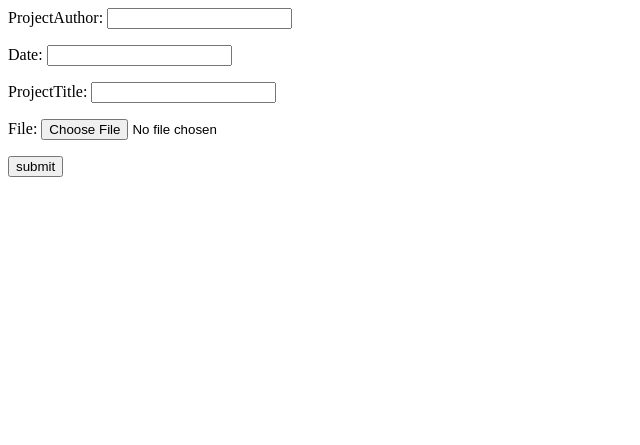
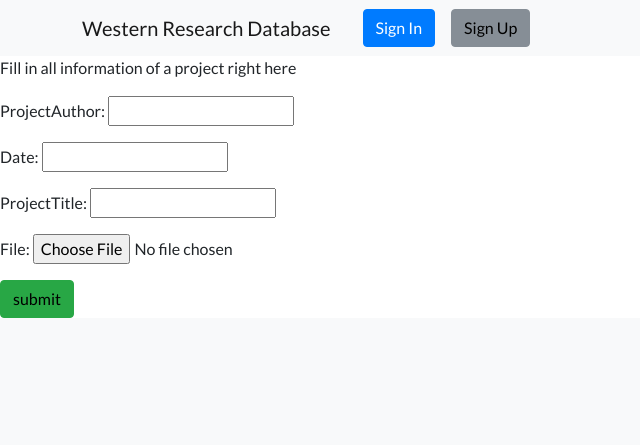
Before and after one commit to codycon1/CapstoneResearchDB, a Django app: page /upload/ in a window 1280 px wide. Shown: the top 445 px of the page, without its empty margins (0-640 px from the left). Run offline with Django 4.2, Linux system fonts and the light colour scheme; some libraries are stand-ins or nearby versions.

Commit message:
the core flow of the database is working, from uploading projects, to approving them, and searching them.

```diff
--- a/home/forms.py
+++ b/home/forms.py
@@ -2,6 +2,12 @@ from django import forms
 from django.contrib.auth.forms import UserCreationForm
 
 from .models import Project
+
+
+class editProjectForm(forms.ModelForm):
+    class Meta:
+        model = Project
+        fields = ('approval',)
 
 
 class UploadFileForm(forms.ModelForm):
--- a/home/models.py
+++ b/home/models.py
@@ -4,9 +4,10 @@ from django.db import models
 # Create your models here.
 class Project(models.Model):
     projectAuthor = models.CharField(max_length=50)
-    date = models.DateField()
+    date = models.DateField(null=True)
     projectTitle = models.CharField(max_length=100)
     file = models.FileField(upload_to='projects/')
+    approval = models.BooleanField(default=False)
 
     def __str__(self):
         self.projectInfo = (self.projectAuthor, self.date, self.projectTitle, self.file)
--- a/home/urls.py
+++ b/home/urls.py
@@ -30,6 +30,7 @@ urlpatterns = [
                   path('upload/', views.saveFileUpload, name='saveFileUpload'),
                   path('saved/', views.saveFileUpload, name="saved"),
                   path('SearchResults/', SearchRequest, name="SearchRequest"),
-                  path('processproposal', views.approveProposal),
+                  path('submissions/', views.viewSubmissions, name="submissions"),
+                  path('changeApproval/', views.approveProposal, name="changeApproval"),
 
               ] + static(settings.MEDIA_URL, document_root=settings.MEDIA_ROOT)
--- a/home/views.py
+++ b/home/views.py
@@ -3,7 +3,7 @@ from django.http import HttpResponse
 from django.shortcuts import render, redirect
 from django.core.files.storage import FileSystemStorage
 from django.views.generic import ListView
-from .forms import UploadFileForm
+from .forms import *
 from .models import *
 from proposal.models import proposal
 from django.db.models import Q
@@ -12,6 +12,13 @@ from django.db.models import Q
 # Create your views here.
 def home(request):
     return render(request, 'home.html')
+
+
+def viewSubmissions(request):
+    context = {}
+    context['accepted'] = Project.objects.filter(approval=True)
+    context['pending'] = Project.objects.filter(approval=False)
+    return render(request, 'myproposals.html', context)
 
 
 def SearchRequest(request):
@@ -44,12 +51,11 @@ def saveFileUpload(request):
 @login_required
 def approveProposal(request):
     context = {}
-    context['pending'] = proposal.objects.filter(approval=False)
-
+    context['pending'] = Project.objects.filter(approval=False)
     if request.method == 'POST':
         id = request.POST.get('id', 0)
-        proposalObject = proposal.objects.get(id=request.POST['id'])
-        title = request.POST.get('title', "")
+        proposalObject = Project.objects.get(id=request.POST['id'])
+        title = request.POST.get('projectTitle', "")
         if 'approve' in request.POST:
             proposalObject.approval = True
             proposalObject.save()
--- a/templates/approveproposal.html
+++ b/templates/approveproposal.html
@@ -6,8 +6,8 @@
     {% for item in pending %}
         <form method="post">
             {% csrf_token %}
-            <h4>{{ item.title }}</h4>
-            <h5>{{ item.description }}</h5>
+            <h4>{{ item.projectTitle }}</h4>
+            <h5>{{ item.projectAuthor }}</h5>
             <input type="hidden" name="id" value="{{ item.id }}">
             <input type="submit" class="btn btn-secondary" name="approve" value="Approve">
             <input type="submit" class="btn btn-secondary" name="delete" value="Delete">
--- a/templates/base.html
+++ b/templates/base.html
@@ -22,13 +22,11 @@
         {% if user.is_authenticated %}
             <div class="collapse navbar-collapse" id="navcol-1">
                 <a class="btn btn-primary ms-auto" role="button" href="/logout">Sign Out</a>
-                <a class="btn btn-secondary ms-auto" role="button" href="/upload">Upload</a>
-
-                <a class="btn btn-secondary ms-auto" role="button" href="/submit">Submit proposal</a>
-                <a class="btn btn-secondary ms-auto" role="button" href="/mysubmissions">My proposals</a>
+                <a class="btn btn-secondary ms-auto" role="button" href="/upload">Submit proposal</a>
+                <a class="btn btn-secondary ms-auto" role="button" href="/submissions">My proposals</a>
                 {% if user.is_staff %}
                     <a class="btn btn-secondary ms-auto" role="button" href="/admin">Admin</a>
-                    <a class="btn btn-secondary ms-auto" role="button" href="/processproposal">Process proposals</a>
+                    <a class="btn btn-secondary ms-auto" role="button" href="/changeApproval">Process proposals</a>
 
                 {% endif %}
             </div>
--- a/templates/fileupload.html
+++ b/templates/fileupload.html
@@ -1,61 +1,17 @@
-<html>
-    <body>
+{%  extends 'base.html' %}
+{% block content %}
+<body>
+<h1>Upload a Proposal</h1>
+<p>Fill in all information of a project right here</p>
     <div class="row">
     <div class="col-md-6 col-xs-12">
     <form method="POST" enctype="multipart/form-data">
     {% csrf_token %}
+
         {{ form.as_p}}
         <button type="submit" class="btn btn-success">submit</button>
     </form>
-        {% if project_info %}
-            <p>{{ project_info.projectTitle}}</p>
-            <p>{{ project_info.projectAuthor }}</p>
-            <p><a download="{{ project_info.file.url }}">View Here!</a></p>
-    {% endif %}
     </div>
 </div>
-<!---<form name = "form" enctype = "multipart/form-data"
-         action = "url saved" method = "POST" > csrf
-   <div style = "max-width:470px;">
-            <div style="text-align: center;">
-                <label>
-                    <input type = "text" style = "margin-left:20%;"
-                    placeholder = "Author of project" name = "projectAuthor" />
-                </label>
-            </div>
-         </div>
-      <div style = "max-width:470px;">
-            <div style="text-align: center;">
-                <label>
-                    <input type = "text" style = "margin-left:20%;"
-                    placeholder = "Title of project" name = "projectTitle" />
-                </label>
-            </div>
-         </div>
-      <div style = "max-width:470px;">
-            <div style="text-align: center;">
-                <label>
-                    <input type = "text" style = "margin-left:20%;"
-                    placeholder = "Project date" name = "date" />
-                </label>
-            </div>
-         </div>
-   <div style = "max-width:470px;">
-            <div style="text-align: center;">
-                <label>
-                    <input type = "file" style = "margin-left:20%;"
-                    placeholder = "Project file" name = "file" />
-                </label>
-            </div>
-         </div>
-       <div style = "max-width:470px;">
-            <div style="text-align: center;">
-               <button style = ";background-color:#4285F4; margin-top:8%;
-                  height:35px; width:80%; margin-left:19%;" type ="submit" value ="Upload" >
-                  <strong>Upload</strong>
-               </button>
-            </div>
-         </div>
-</form>--->
-    </body>
-</html>
+</body>
+{%  endblock %}
--- a/templates/home.html
+++ b/templates/home.html
@@ -11,9 +11,10 @@
                     <h1 class="mb-5">Western Research Database</h1>
                 </div>
                 <div class="col-md-10 col-lg-8 col-xl-7 mx-auto position-relative">
-                    <form>
+                     <form name="myform" method="GET" action="{% url 'SearchRequest' %}">
                         <div class="row">
-
+                            {% csrf_token %}
+                                <input type="text" name="search" placeholder="Search" />
                         </div>
                     </form>
                 </div>
```
Also changed, not shown: templates/SearchResults.html (+7 -6 lines), templates/myproposals.html (+4 -4 lines), db.sqlite3 (deleted).
